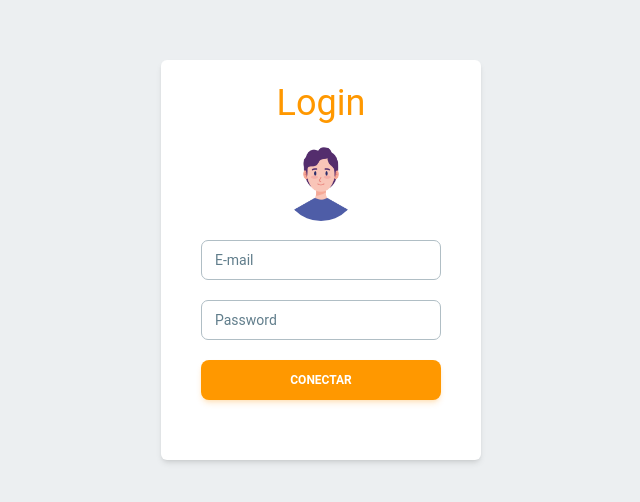
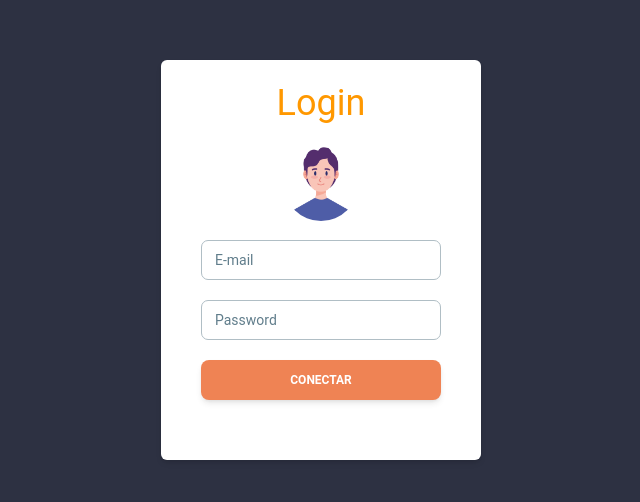
Before and after one commit to ViniciusBeuther/Barber_Scheduler, a React (Vite) app: page / in a window 1280 px wide. Shown: the part 140-642 px from the top of the page, without its empty margins (319-959 px from the left). Built offline with nearby package versions, Linux system fonts and the light colour scheme.

Commit message:
Style: changed the form button color

```diff
--- a/src/components/LoginForm.jsx
+++ b/src/components/LoginForm.jsx
@@ -1,18 +1,16 @@
 import { Button, Input, Typography, Avatar } from "@material-tailwind/react";
 const LoginForm = () => {
   return (
-    <section className=" flex h-screen items-center justify-center bg-blue-gray-50 ">
-      <article className=" h-[25rem] w-[20rem] rounded-md shadow-md flex flex-col items-center bg-white">
-        <div className="w-60 flex flex-col items-center h-[90%] justify-evenly">
+    <section className=" flex h-screen items-center justify-center bg-customBlue-500 ">
+      <article className=" flex h-[25rem] w-[20rem] flex-col items-center rounded-md bg-white shadow-md">
+        <div className="flex h-[90%] w-60 flex-col items-center justify-evenly">
           <Typography variant="h2" color="orange" className="font-normal">
             Login
           </Typography>
           <Avatar src="src\assets\user-image.png" alt="avatar" size="xl" />
           <Input size="md" label="E-mail" color="orange" type="email" />
           <Input size="md" label="Password" color="orange" type="password" />
-          <Button color="orange" className="w-60">
-            Conectar
-          </Button>
+          <Button className=" w-60 bg-customOrange-500">Conectar</Button>
         </div>
       </article>
     </section>
```
